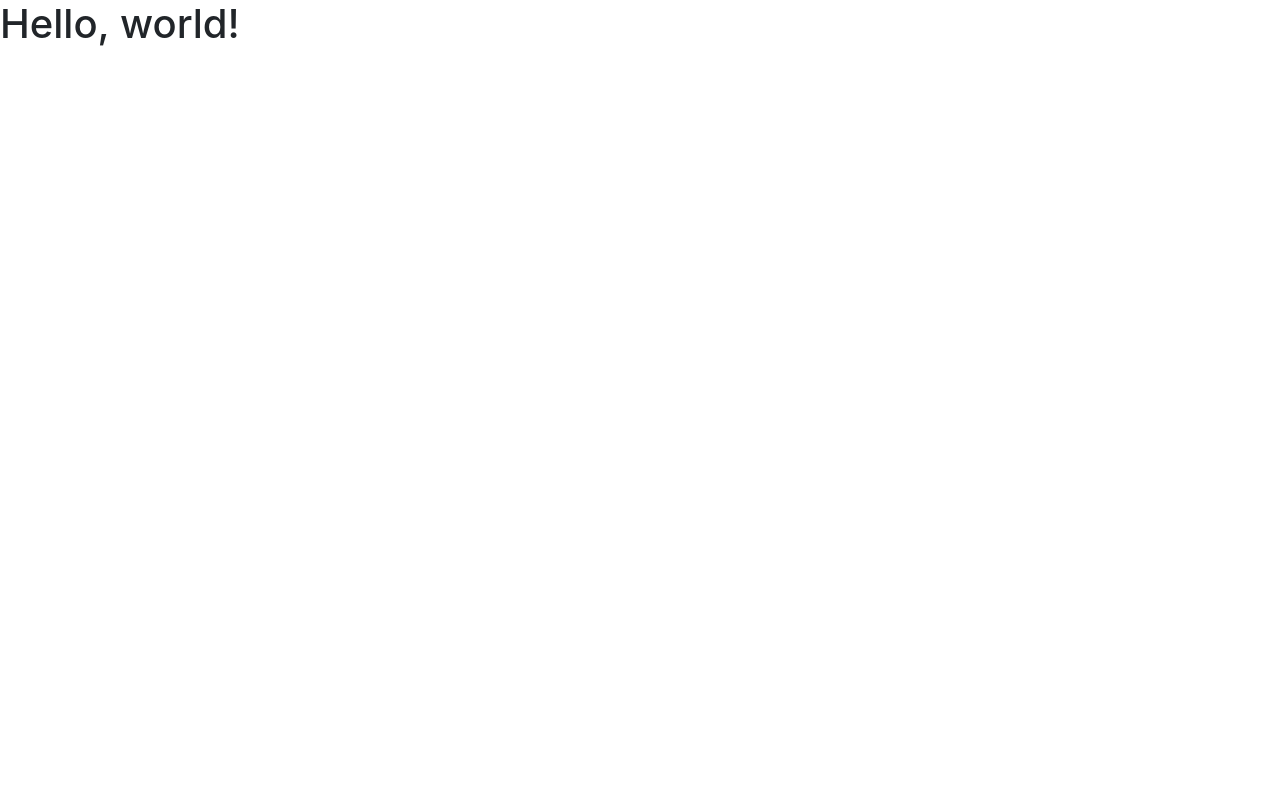
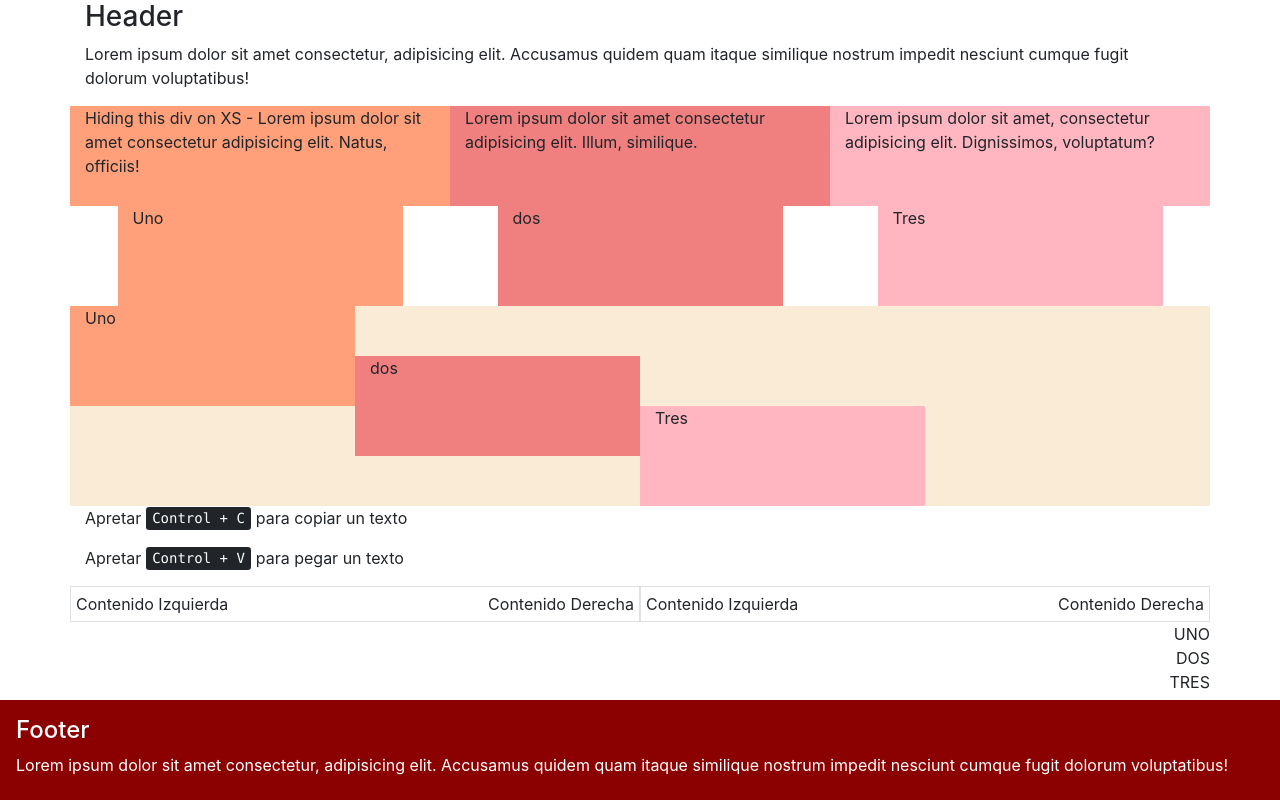
Before and after one commit to gabrielgiri/bootstrap4, a plain HTML site: page index.html in a window 1280 px wide. Drawn offline with nearby package versions, Linux system fonts and the light colour scheme.

Commit message:
New features

```diff
--- a/index.html
+++ b/index.html
@@ -8,10 +8,115 @@
     <!-- Bootstrap CSS -->
     <link rel="stylesheet" href="https://stackpath.bootstrapcdn.com/bootstrap/4.3.1/css/bootstrap.min.css" integrity="sha384-ggOyR0iXCbMQv3Xipma34MD+dH/1fQ784/j6cY/iJTQUOhcWr7x9JvoRxT2MZw1T" crossorigin="anonymous">
 
-    <title>Hello, world!</title>
+    <title>Bootstrap4 Demo</title>
+    <style>
+.border {
+    border: dotted 1px;
+    padding: 5px;
+}
+.bg {
+    background-color: antiquewhite;
+}
+    .bg1 {
+        background-color:lightsalmon;
+        height: 100px;
+    }
+    .bg2 {
+        background-color: lightcoral;
+        height: 100px;
+    }
+    .bg3 {
+        background-color: lightpink;
+        height: 100px;
+    }
+    .bg4 {
+        background-color: darkred;
+        color: white;
+        height: 100px;
+    }
+    </style>
   </head>
   <body>
-    <h1>Hello, world!</h1>
+
+    <div class="container">
+
+        <div class="row">
+            <div class="col">
+                <h3>Header</h3>
+                <p>Lorem ipsum dolor sit amet consectetur, adipisicing elit. Accusamus quidem quam itaque similique nostrum impedit nesciunt cumque fugit dolorum voluptatibus!</p>
+            </div>
+        </div>
+
+        <div class="row">
+                <div class="col-xs-12 col-md-8 col-xl-4 d-none d-sm-block bg1">
+                    Hiding this div on XS - Lorem ipsum dolor sit amet consectetur adipisicing elit. Natus, officiis!
+                </div>
+                <div class="col-xs-12 col-md-4 col-xl 4 bg2">
+                    Lorem ipsum dolor sit amet consectetur adipisicing elit. Illum, similique.
+                </div>
+                <div class="col-xs-12 col-md-12 col-xl-4 bg3">
+                    Lorem ipsum dolor sit amet, consectetur adipisicing elit. Dignissimos, voluptatum?
+                </div>
+        </div>
+
+        <div class="row justify-content-around">
+            <div class="col-3 bg1">
+                Uno
+                        </div>
+            <div class="col-3 bg2">
+                dos
+            </div>
+            <div class="col-3 bg3 flex-first">
+               Tres
+            </div>
+        </div>
+
+
+        <div class="row  bg" style="height:200px;"> <!--puedo usar items en lugar de selt para el row-->
+            <div class="col-3 bg1 align-self-start"><!--align-self-start no es necesario, es por default-->
+                Uno
+                        </div>
+            <div class="col-3 bg2 align-self-center">
+                dos
+            </div>
+            <div class="col-3 bg3 align-self-end">
+               Tres
+            </div>
+        </div>
+
+
+            <p>Apretar <kbd>Control + C</kbd> para copiar un texto</p>
+            <p>Apretar <kbd>Control + V</kbd> para pegar un texto</p>
+
+
+        <div class="row">
+                <div class="col border">
+                    <span class="float-left">Contenido Izquierda</span>
+                    <span class="float-right">Contenido Derecha</span>
+                </div>
+                <div class="col border">
+                    <span class="float-left">Contenido Izquierda</span>
+                    <span class="float-right">Contenido Derecha</span>
+                </div>
+        </div>
+
+        <div class="row d-block">
+                <div class="float-sm-right">UNO</div><br>
+                <div class="float-md-right">DOS</div><br>
+                <div class="float-lg-right">TRES</div><br>
+                <div class="float-xl-right">CUADRO</div><br>
+                <div class="float-none">CINCO</div>
+                <div class="mx-auto border" style="width: 100px;">CENTRADO</div>
+        </div>
+
+            <div class="row fixed-bottom bg4 p-3">
+                    <div class="col">
+                            <h4>Footer</h3>
+                        <p>Lorem ipsum dolor sit amet consectetur, adipisicing elit. Accusamus quidem quam itaque similique nostrum impedit nesciunt cumque fugit dolorum voluptatibus!</p>
+                    </div>
+            </div>
+
+    </div>
 
     <!-- Optional JavaScript -->
     <!-- jQuery first, then Popper.js, then Bootstrap JS -->
```
